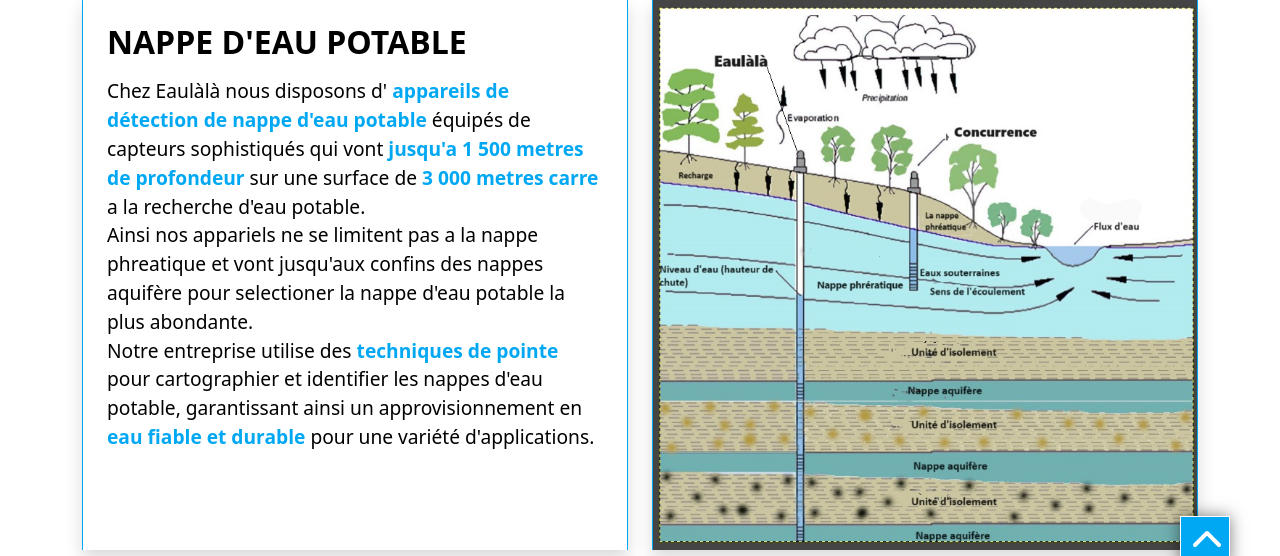
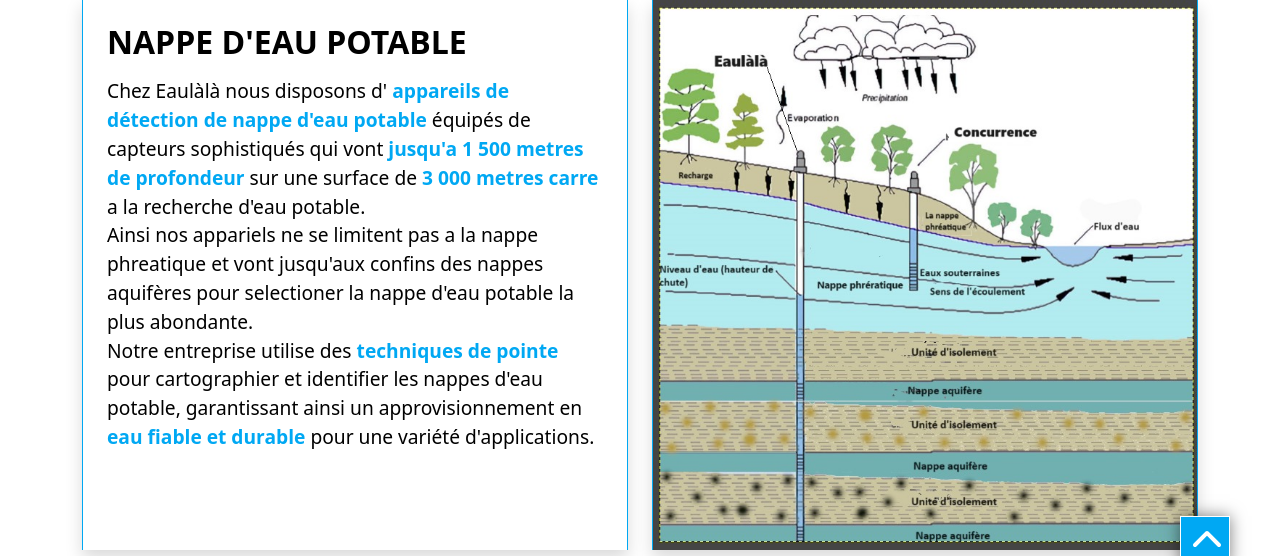
Before and after one commit to euclidessoft/eaulala, a Symfony app: template templates/site/nappe.html.twig in a window 1280 px wide. Shown: the part 154-710 px from the top of the page. Run offline with Twig, Linux system fonts and the light colour scheme; the template is opened without the code that fills it, so the values that code supplies are empty; some libraries are stand-ins or nearby versions.

Commit message:
28-10-2023 18:46

```diff
--- a/templates/site/accueil.html.twig
+++ b/templates/site/accueil.html.twig
@@ -192,7 +192,7 @@
                             <b>{{ "appareils de détection de nappe d'eau potable"|trans }}</b> {{ " équipés de capteurs sophistiqués qui vont "|trans }}
                             <b> {{ " jusqu'a 1 500 metres de profondeur"|trans }}</b> {{ "sur une surface de"|trans }}
                             <b> {{ "3 000 metres carre"|trans }}</b> {{ "  a la recherche d'eau potable."|trans }}<br>
-                            {{ "Ainsi nos appariels ne se limitent pas a la nappe phreatique et vont jusqu'aux confins des nappes aquifère pour selectioner la nappe d'eau potable la plus abondante."|trans }}
+                            {{ "Ainsi nos appariels ne se limitent pas a la nappe phreatique et vont jusqu'aux confins des nappes aquifères pour selectioner la nappe d'eau potable la plus abondante."|trans }}
                             <br>
                             {{ "Notre entreprise utilise des"|trans }}
                             <b>{{ "techniques de pointe"|trans }}</b> {{ "pour cartographier et identifier les nappes d'eau potable, garantissant ainsi un approvisionnement en"|trans }}
--- a/templates/site/nappe.html.twig
+++ b/templates/site/nappe.html.twig
@@ -18,7 +18,7 @@
                             <b>{{ "appareils de détection de nappe d'eau potable"|trans }}</b> {{ " équipés de capteurs sophistiqués qui vont "|trans }}
                             <b> {{ " jusqu'a 1 500 metres de profondeur"|trans }}</b> {{ "sur une surface de"|trans }}
                             <b> {{ "3 000 metres carre"|trans }}</b> {{ "  a la recherche d'eau potable."|trans }}<br>
-                            {{ "Ainsi nos appariels ne se limitent pas a la nappe phreatique et vont jusqu'aux confins des nappes aquifère pour selectioner la nappe d'eau potable la plus abondante."|trans }}
+                            {{ "Ainsi nos appariels ne se limitent pas a la nappe phreatique et vont jusqu'aux confins des nappes aquifères pour selectioner la nappe d'eau potable la plus abondante."|trans }}
                             <br>
                             {{ "Notre entreprise utilise des"|trans }}
                             <b>{{ "techniques de pointe"|trans }}</b> {{ "pour cartographier et identifier les nappes d'eau potable, garantissant ainsi un approvisionnement en"|trans }}
```
